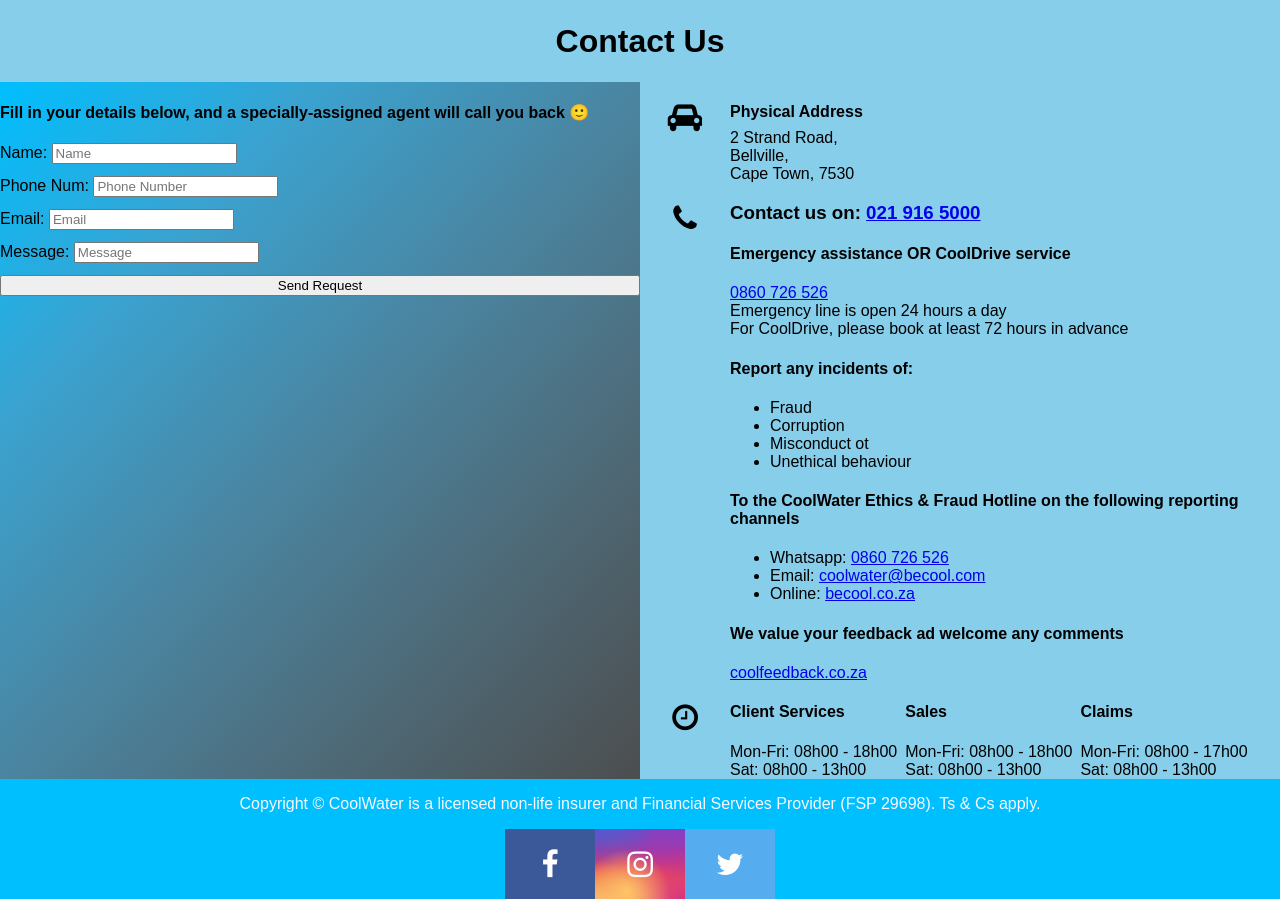
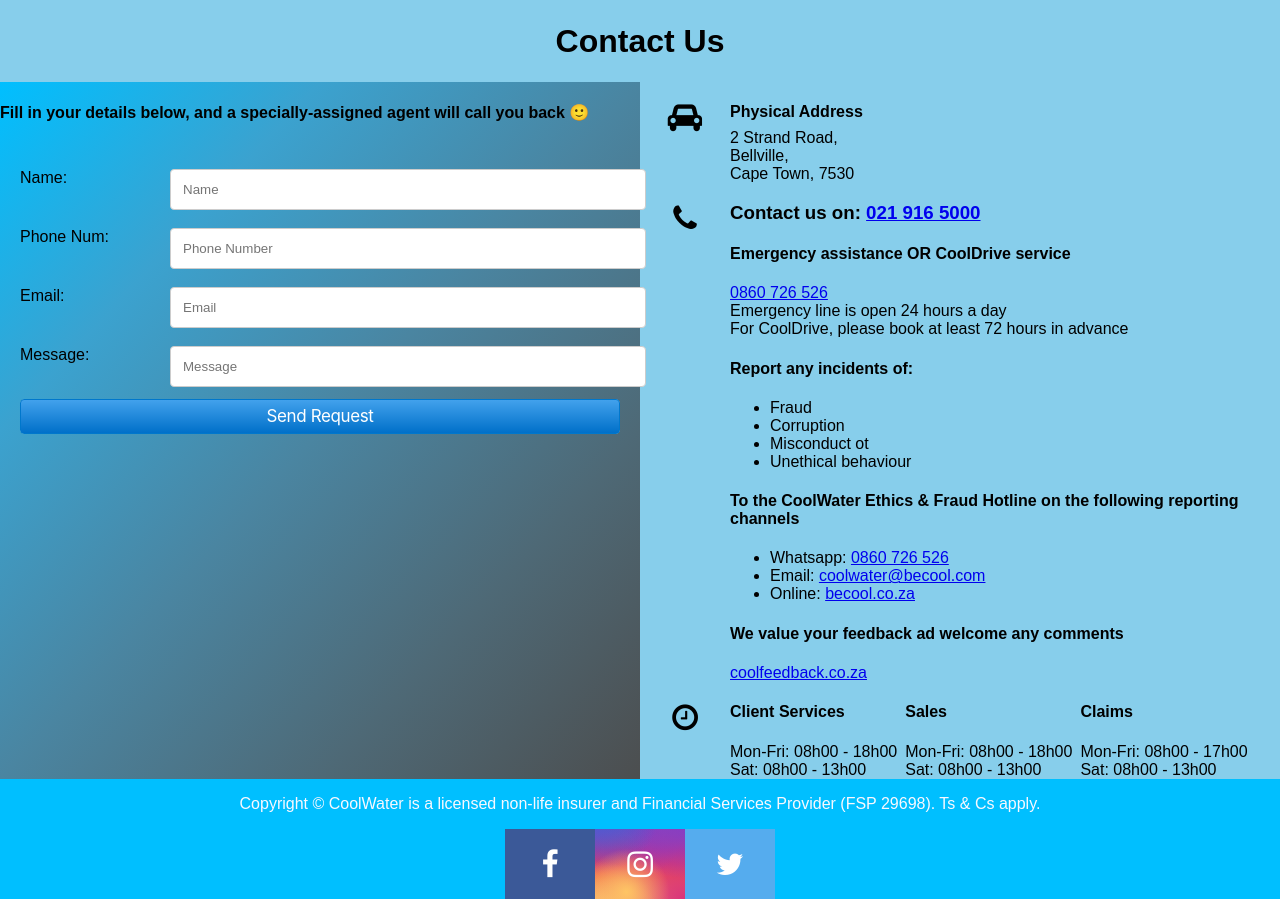
Before and after one commit to QuinlanVic/Insurance-app, a Flask app: page /help in a window 1280 px wide. Shown: the part 566-1465 px from the top of the page. Run offline with Flask 3, Linux system fonts and the light colour scheme.

Commit message:
button & form styling & taking out policy start

```diff
--- a/static/styles.css
+++ b/static/styles.css
@@ -525,6 +525,88 @@
     justify-content: space-between;
 }
 
+/* INDIVIDUAL STYLING FOR FORMS AND STUFF :) */
+.button-15 {
+    background-image: linear-gradient(#42A1EC, #0070C9);
+    border: 1px solid #0077CC;
+    border-radius: 4px;
+    box-sizing: border-box;
+    color: #FFFFFF;
+    cursor: pointer;
+    direction: ltr;
+    display: block;
+    font-family: "SF Pro Text","SF Pro Icons","AOS Icons","Helvetica Neue",Helvetica,Arial,sans-serif;
+    font-size: 17px;
+    font-weight: 400;
+    letter-spacing: -.022em;
+    line-height: 1.47059;
+    min-width: 30px;
+    overflow: visible;
+    padding: 4px 15px;
+    text-align: center;
+    vertical-align: baseline;
+    user-select: none;
+    -webkit-user-select: none;
+    touch-action: manipulation;
+    white-space: nowrap;
+  }
+
+  .button-15:disabled {
+    cursor: default;
+    opacity: .3;
+  }
+
+  .button-15:hover {
+    background-image: linear-gradient(#51A9EE, #147BCD);
+    border-color: #1482D0;
+    text-decoration: none;
+  }
+
+  .button-15:active {
+    background-image: linear-gradient(#3D94D9, #0067B9);
+    border-color: #006DBC;
+    outline: none;
+  }
+
+  .button-15:focus {
+    box-shadow: rgba(131, 192, 253, 0.5) 0 0 0 3px;
+    outline: none;
+  }
+
+/* Clear floats after the columns */
+.form-group::after {
+    content: "";
+    display: table;
+    clear: both;
+}
+
+.form-container {
+    border-radius: 5px;
+    /* background-color: #f2f2f2; */
+    padding: 20px;
+  }
+
+  .col-25 {
+    float: left;
+    width: 25%;
+    margin-top: 6px;
+  }
+
+  .col-75 {
+    float: left;
+    width: 75%;
+    margin-top: 6px;
+  }
+
+  .fill-in {
+    width: 100%;
+    padding: 12px;
+    border: 1px solid #ccc;
+    border-radius: 4px;
+    resize: vertical;
+  }
+
+
 
 /* ALL CRUD FORMS ARE NOT FORMATTED/STYLED AS ADMIN DOES NOT REQUIRE IT */
 /* ADD ARTICLE */
--- a/templates/addarticle.html
+++ b/templates/addarticle.html
@@ -21,7 +21,7 @@
         <input name="author" type="text" placeholder="Author"/>
         <input name="poster" type="text" placeholder="Poster"/>
         <input name="desc" type="text" placeholder="Description"/>
-        <button type="submit">Add article</button>
+        <button type="submit" class="button-15">Add article</button>
     </form>
 </body>
 </html>
--- a/templates/addpolicy.html
+++ b/templates/addpolicy.html
@@ -21,7 +21,7 @@
         <input name="price" type="text" placeholder="Price"/>
         <input name="poster" type="text" placeholder="Poster"/>
         <input name="desc" type="text" placeholder="Description"/>
-        <button type="submit">Add policy</button>
+        <button type="submit" class="button-15">Add policy</button>
     </form>
 </body>
 </html>
--- a/templates/article.html
+++ b/templates/article.html
@@ -17,11 +17,11 @@
                 {% if current_user.email == 'admin123@gmail.com' %}
                     <form class="addarticle-form" action="{{url_for('articleslist.update_article_page')}}" method="post">
                         <input name= "article" type="text" value="{{article}}" hidden>
-                        <button type="submit">Update</button>
+                        <button type="submit" class="button-15">Update</button>
                     </form>
                     <form class="addarticle-form" action="{{url_for('articleslist.delete_article_by_id')}}" method="post">
                         <input name= "article_id" type="text" value="{{article.id}}" hidden>
-                        <button type="submit">Delete</button>
+                        <button type="submit" class="button-15">Delete</button>
                     </form>
                 {% endif %}
             </div>
--- a/templates/claims.html
+++ b/templates/claims.html
@@ -14,11 +14,11 @@
             <div class="topic-action">
                 <form class="addprofile-form" action="{{url_for('profile.update_profile_page')}}" method="post">
                     <input name= "profile" type="text" value="{{profile}}" hidden>
-                    <button type="submit">Update</button>
+                    <button type="submit" class="button-15">Update</button>
                 </form>
                 <form class="addprofile-form" action="{{url_for('profile.delete_user_by_id')}}" method="post">
                     <input name= "profile_id" type="text" value="{{profile.id}}" hidden>
-                    <button type="submit">Delete</button>
+                    <button type="submit" class="button-15">Delete</button>
                 </form>
             </div>
         </div>
--- a/templates/getquote.html
+++ b/templates/getquote.html
@@ -25,7 +25,7 @@
         <div class="form-group">
             {{form.price.label}}: {{form.price(placeholder="Purchase Price", class="form-control")}}
         </div>
-        {{form.submit(class="btn btn-primary")}}
+        {{form.submit(class="button-15")}}
     </form>
 </div>
 {% endblock %}
--- a/templates/help.html
+++ b/templates/help.html
@@ -12,26 +12,7 @@
                 <div class="detailsbox">
                     <h4>Fill in your details below, and a specially-assigned agent will call you back 🙂</h4>
                     <!-- form time -->
-                    <div>
-                        <!-- <form action="" method="post" class="login-form">
-                            <ul class = "form-list">
-                                <li>
-                                <label class="label-help" for="number">Phone Num:</label>
-                                <input class="input-help" type="text" id="number" name="user_number" />
-                                </li>
-                                <li>
-                                <label class="label-help" for="mail">Email:</label>
-                                <input class="input-help" type="email" id="mail" name="user_email" />
-                                </li>
-                                <li>
-                                <label class="label-help" for="msg">Message:</label>
-                                <textarea class="textarea-help" id="msg" name="user_message"></textarea>
-                                </li>
-                                <li class="button">
-                                    <button class="formbutton" type="submit">Send request</button>
-                                </li>
-                            </ul>
-                        </form> -->
+                    <div class="form-container">
                         <form class="login-form" action="" method="POST">
                             <!-- Hidden input field with token as value (CSRF) -->
                             {{form.hidden_tag()}}
@@ -39,18 +20,18 @@
 
                             <!-- add labels so users always know what they must type in -->
                             <div class="form-group">
-                                {{form.name.label}}: {{form.name(placeholder="Name", class="form-control")}}
+                                <div class="col-25">{{form.name.label}}:</div> <div class="col-75">{{form.name(placeholder="Name", class="fill-in")}}</div>
                             </div>
                             <div class="form-group">
-                                {{form.phone_num.label}}: {{form.phone_num(placeholder="Phone Number", class="form-control")}}
+                                <div class="col-25">{{form.phone_num.label}}:</div> <div class="col-75">{{form.phone_num(placeholder="Phone Number", class="fill-in")}}</div>
                             </div>
                             <div class="form-group">
-                                {{form.email.label}}: {{form.email(placeholder="Email", class="form-control")}}
+                                <div class="col-25">{{form.email.label}}:</div> <div class="col-75">{{form.email(placeholder="Email", class="fill-in")}}</div>
                             </div>
                             <div class="form-group">
-                                {{form.msg.label}}: {{form.msg(placeholder="Message", class="form-control")}}
+                                <div class="col-25">{{form.msg.label}}:</div> <div class="col-75">{{form.msg(placeholder="Message", class="fill-in")}}</div>
                             </div>
-                            {{form.submit(class="btn btn-primary")}}
+                            {{form.submit(class="button-15")}}
                         </form>
                     </div>
                 </div>
--- a/templates/index.html
+++ b/templates/index.html
@@ -5,7 +5,7 @@
 {% block content %}
     <h1 class="heading-index">Welcome!</h1>
     {% if current_user.email == 'admin123@gmail.com' %}
-        <a href="/articleslist/add"><button class="addbut" type="submit">Add Article</button></a>
+        <a href="/articleslist/add"><button class="button-15" type="submit">Add Article</button></a>
     {% endif %}
     <div class="all-articles">
         {%for article in articles%}
@@ -21,11 +21,11 @@
                 {% if current_user.email == 'admin123@gmail.com' %}
                     <form class="addarticle-form" action="{{url_for('articleslist.update_article_page')}}" method="post">
                         <input name= "article" type="text" value="{{article}}" hidden>
-                        <button type="submit" class="btn btn-light">Update</button>
+                        <button type="submit" class="button-15">Update</button>
                     </form>
                     <form class="addarticle-form" action="{{url_for('articleslist.delete_article_by_id')}}" method="post">
                         <input name= "article_id" type="text" value="{{article.id}}" hidden>
-                        <button type="submit" class="btn btn-danger">Delete</button>
+                        <button type="submit" class="button-15">Delete</button>
                     </form>
                 {% endif %}
             </div>
--- a/templates/login.html
+++ b/templates/login.html
@@ -37,7 +37,7 @@
             <div class="form-group">
                 {{form.password.label}}: {{form.password(placeholder="Password", class="form-control")}}
             </div>
-            {{form.submit(class="btn btn-primary")}}
+            {{form.submit(class="button-15")}}
         </form>
     </div>
 {% endblock %}
--- a/templates/mypolicies.html
+++ b/templates/mypolicies.html
@@ -14,11 +14,11 @@
             <div class="topic-action">
                 <form class="addprofile-form" action="{{url_for('profile.update_profile_page')}}" method="post">
                     <input name= "profile" type="text" value="{{profile}}" hidden>
-                    <button type="submit">Update</button>
+                    <button type="submit" class="button-15">Update</button>
                 </form>
                 <form class="addprofile-form" action="{{url_for('profile.delete_user_by_id')}}" method="post">
                     <input name= "profile_id" type="text" value="{{profile.id}}" hidden>
-                    <button type="submit">Delete</button>
+                    <button type="submit" class="button-15">Delete</button>
                 </form>
             </div>
         </div>
--- a/templates/policy.html
+++ b/templates/policy.html
@@ -17,17 +17,17 @@
                 {% if current_user.isauthenticated and not current_user.email == 'admin123@gmail.com' %}
                     <form class="addpolicy-form" action="{{url_for('policieslist.take_out_policy')}}" method="post">
                         <input name= "policy_id" type="text" value="{{policy.id}}" hidden>
-                        <button type="submit">Take Out Policy</button>
+                        <button type="submit" class="button-15">Take Out Policy</button>
                     </form>
                 {% endif %}
                 {% if current_user.email == 'admin123@gmail.com' %}
                     <form class="addpolicy-form" action="{{url_for('policieslist.update_policy_page')}}" method="post">
                         <input name= "policy" type="text" value="{{policy}}" hidden>
-                        <button type="submit">Update</button>
+                        <button type="submit" class="button-15">Update</button>
                     </form>
                     <form class="addpolicy-form" action="{{url_for('policieslist.delete_policy_by_id')}}" method="post">
                         <input name= "policy_id" type="text" value="{{policy.id}}" hidden>
-                        <button type="submit">Delete</button>
+                        <button type="submit" class="button-15">Delete</button>
                     </form>
                 {% endif %}
             </div>
--- a/templates/profile.html
+++ b/templates/profile.html
@@ -14,11 +14,11 @@
             <div class="topic-action">
                 <form class="addprofile-form" action="{{url_for('profile.update_profile_page')}}" method="post">
                     <input name= "profile" type="text" value="{{profile}}" hidden>
-                    <button type="submit">Update</button>
+                    <button type="submit" class="button-15">Update</button>
                 </form>
                 <form class="addprofile-form" action="{{url_for('profile.delete_user_by_id')}}" method="post">
                     <input name= "profile_id" type="text" value="{{profile.id}}" hidden>
-                    <button type="submit">Delete</button>
+                    <button type="submit" class="button-15">Delete</button>
                 </form>
             </div>
         </div>
--- a/templates/signup.html
+++ b/templates/signup.html
@@ -30,7 +30,7 @@
             <div class="form-group">
                 {{form.password.label}}: {{form.password(placeholder="Password", class="form-control")}}
             </div>
-            {{form.submit(class="btn btn-primary")}}
+            {{form.submit(class="button-15")}}
         </form>
     </div>
 {% endblock %}
--- a/templates/updatearticle.html
+++ b/templates/updatearticle.html
@@ -22,7 +22,7 @@
         <input name="author" type="text" value="{{article['author']}}">
         <input name="poster" type="text" value="{{article['poster']}}"/>
         <input name="desc" type="text" value="{{article['desc']}}"/>
-        <button type="submit">Update article</button>
+        <button type="submit" class="button-15">Update article</button>
     </form>
 </body>
 </html>
--- a/templates/updatepolicy.html
+++ b/templates/updatepolicy.html
@@ -22,7 +22,7 @@
         <input name="poster" type="text" value="{{policy['poster']}}"/>
         <input name="price" type="text" value="{{policy['price']}}"/>
         <input name="desc" type="text" value="{{policy['desc']}}"/>
-        <button type="submit">Update policy</button>
+        <button type="submit" class="button-15">Update policy</button>
     </form>
 </body>
 </html>
--- a/templates/updateprofile.html
+++ b/templates/updateprofile.html
@@ -23,7 +23,7 @@
         <input name="password" type="text" value="" placeholder="new password"/>
         <input name="pic" type="text" value="{{user['pic']}}" placeholder="new profile pic"/>
         <input name="policy_id" type="text" value="{{user['policy_id']}}"/>
-        <button type="submit">Update profile</button>
+        <button type="submit" class="button-15">Update profile</button>
     </form>
 </body>
 </html>
```
Also changed, not shown: routes/user_bp.py (+9 -0 lines), templates/policies_list.html (+13 -3 lines).
